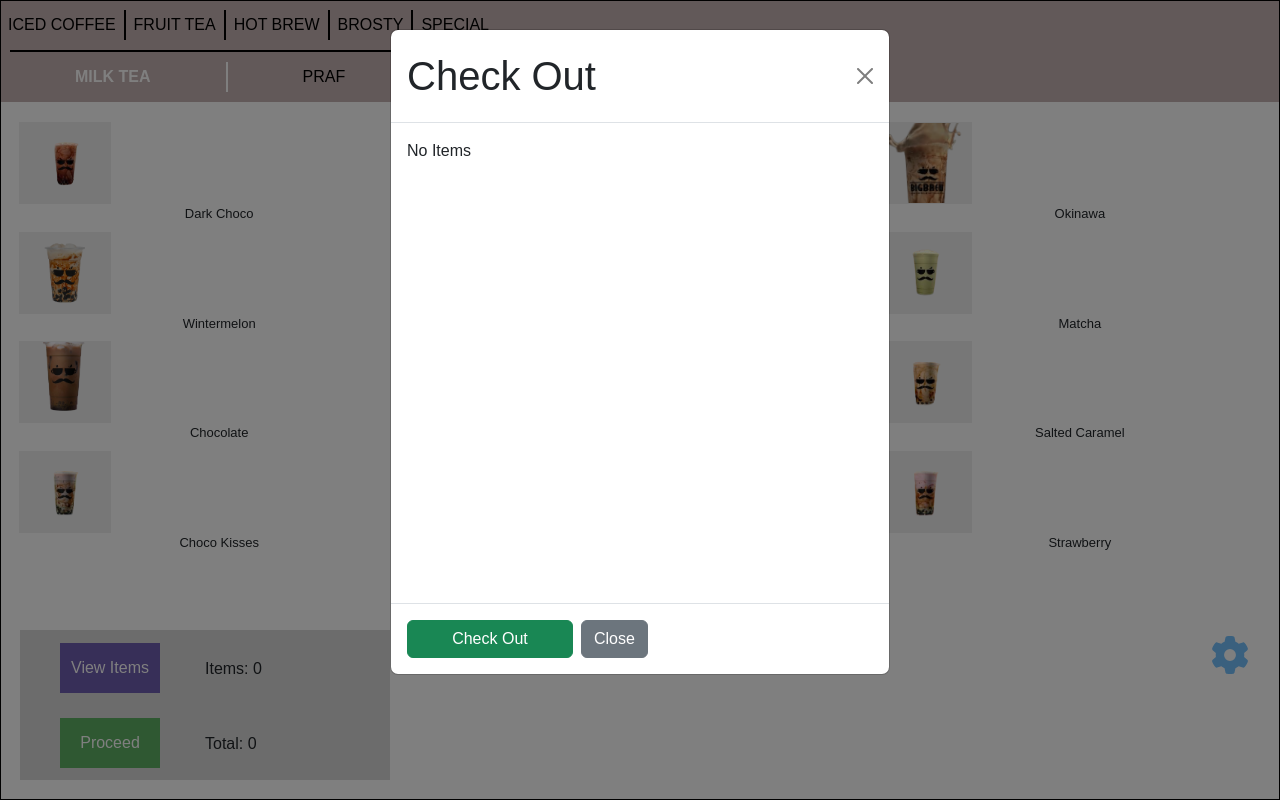
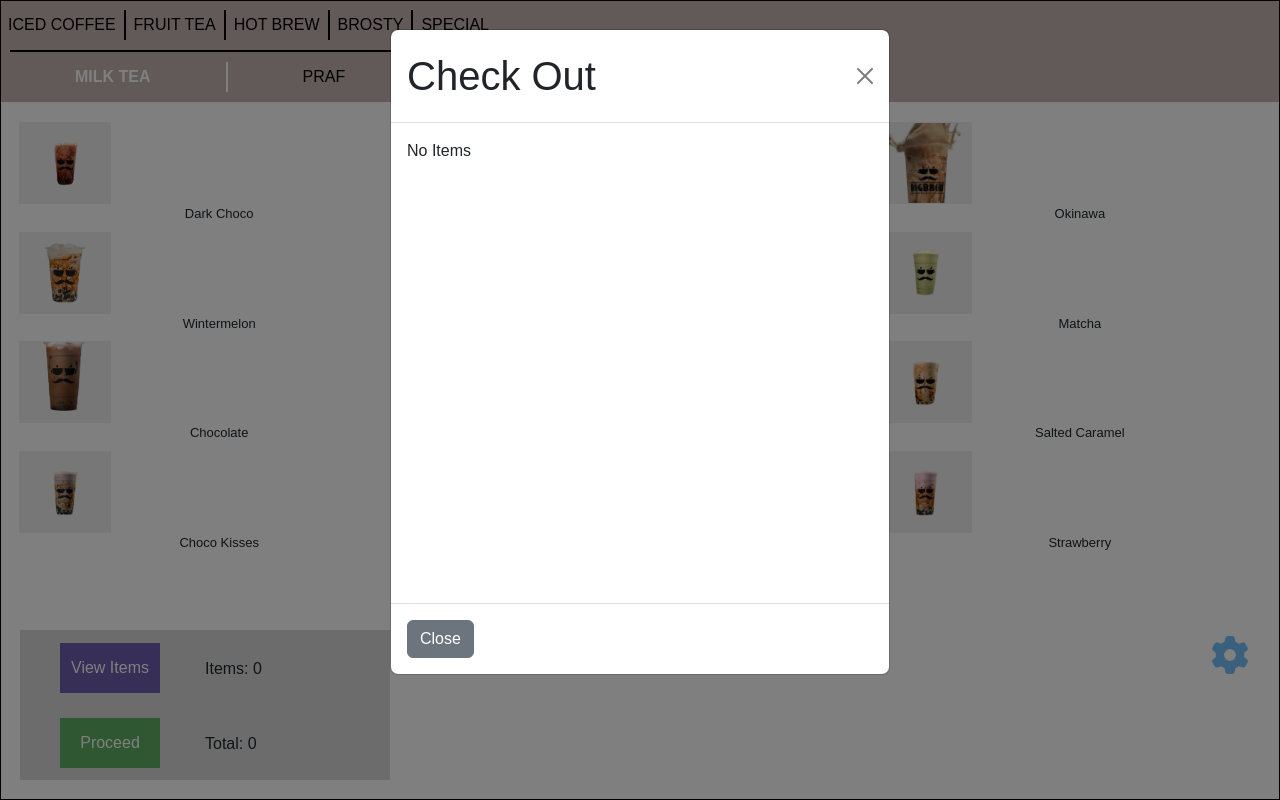
Before and after one commit to meliodaff/BigBrewPOS, a React (Vite) app in the folder client/: page / in a window 1280 px wide. Both pictures are taken after a click on the button "Proceed". Built offline with nearby package versions, Linux system fonts and the light colour scheme.

Commit message:
handle no items

```diff
--- a/client/src/components/ProceedModal.jsx
+++ b/client/src/components/ProceedModal.jsx
@@ -100,6 +100,7 @@ Balance: ${balance}
               </div>
             ) : null}
             <div className="modal-footer d-flex justify-content-start">
+              {props.cart.length > 0 && (
                 <button
                   type="button"
                   className="btn btn-success"
@@ -108,6 +109,7 @@ Balance: ${balance}
                 >
                   Check Out
                 </button>
+              )}
               <button
                 type="button"
                 className="btn btn-secondary"
```
Lines whose indentation alone changed are shown as unchanged.
